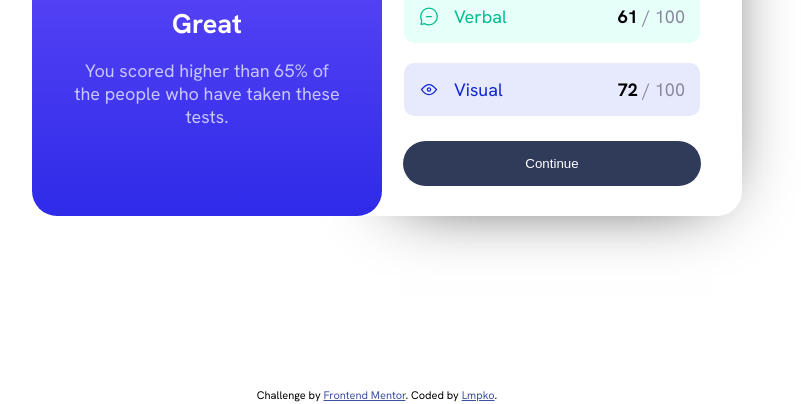
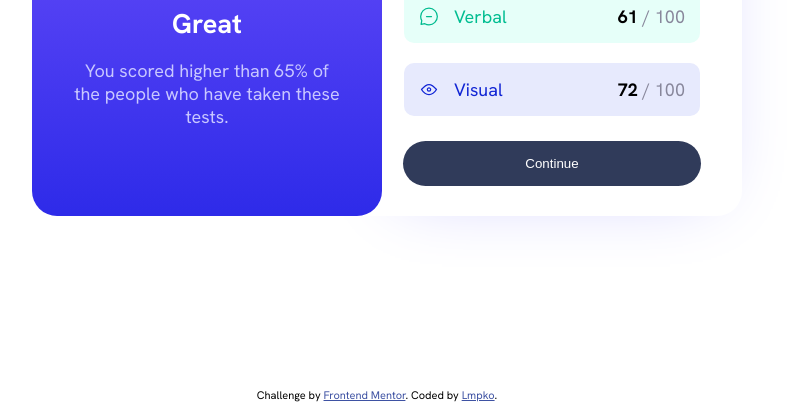
Before and after one commit to lmpko/frontendmentor-results-summary-component-main, a plain HTML site: page results-summary-component-main/index.html in a window 1280 px wide. Shown: the part 396-800 px from the top of the page, without its empty margins (263-1064 px from the left). Drawn offline with Linux system fonts and the light colour scheme.

Commit message:
color of shadow on score-preview changed from black to light purle

```diff
--- a/results-summary-component-main/index.css
+++ b/results-summary-component-main/index.css
@@ -150,6 +150,6 @@ p{
     .score-summary{
         width: 350px;
         border-radius: 0 25px 25px 0;
-        box-shadow: 4px 10px 70px -35px black;
+        box-shadow: 4px 10px 70px -35px hsl(241, 100%, 89%);
     }
  }
```
